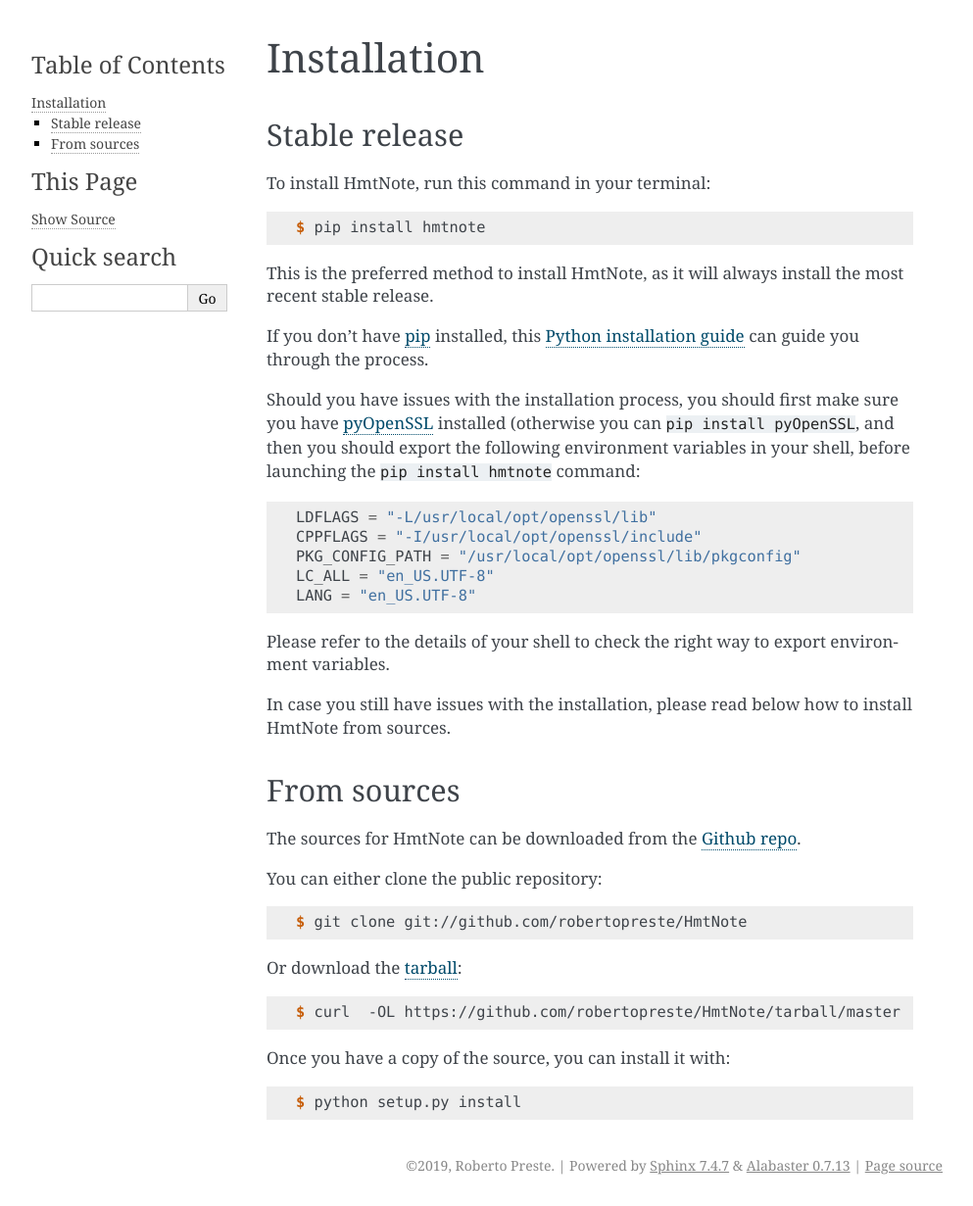
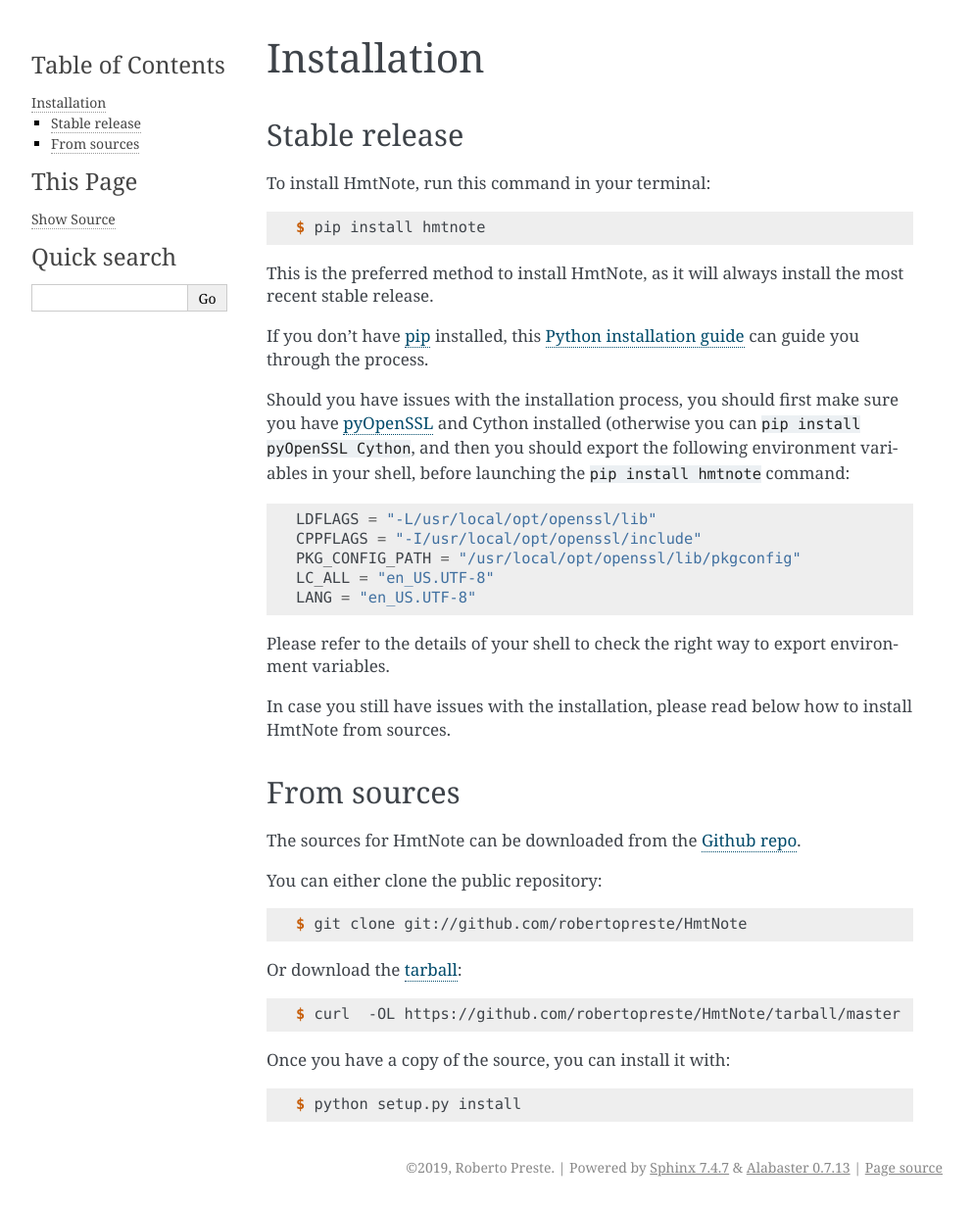
Before and after one commit to robertopreste/HmtNote, a Sphinx documentation site: the page built from docs/installation.rst, in a window 1280 px wide. Shown: the whole page at 98% size, without its empty margins (148-1141 px from the left). Built offline with Sphinx 7.4.7, drawn with Linux system fonts in a browser that asks for light colours; pages that are not in the unit, such as notebooks, are missing from menus.

Commit message:
Update installation document

```diff
--- a/docs/installation.rst
+++ b/docs/installation.rst
@@ -17,7 +17,7 @@ This is the preferred method to install HmtNote, as it will always install the m
 If you don't have `pip`_ installed, this `Python installation guide`_ can guide
 you through the process.
 
-Should you have issues with the installation process, you should first make sure you have pyOpenSSL_ installed (otherwise you can ``pip install pyOpenSSL``, and then you should export the following environment variables in your shell, before launching the ``pip install hmtnote`` command::
+Should you have issues with the installation process, you should first make sure you have pyOpenSSL_ and Cython installed (otherwise you can ``pip install pyOpenSSL Cython``, and then you should export the following environment variables in your shell, before launching the ``pip install hmtnote`` command::
 
     LDFLAGS = "-L/usr/local/opt/openssl/lib"
     CPPFLAGS = "-I/usr/local/opt/openssl/include"
```
